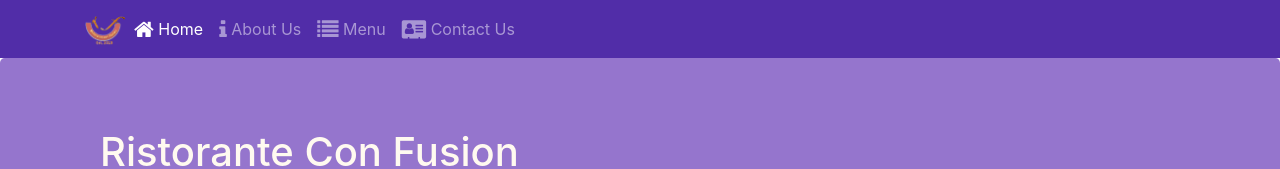
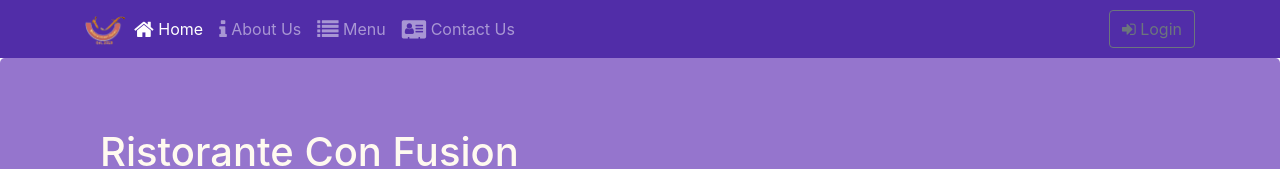
Before and after one commit to AtharvaTawde/react-tutorial, a React (Create React App) app: page /home in a window 1280 px wide. Shown: the top 169 px of the page. Built offline with nearby package versions, Linux system fonts and the light colour scheme.

Commit message:
Uncontrolled Form

```diff
--- a/src/components/HeaderComponent.js
+++ b/src/components/HeaderComponent.js
@@ -1,6 +1,6 @@
 import React, { Component } from 'react';
 import { NavLink } from 'react-router-dom';
-import { Jumbotron, Nav, Navbar, NavbarBrand, NavbarToggler, NavItem, Collapse } from 'reactstrap';
+import { Jumbotron, Nav, Navbar, NavbarBrand, NavbarToggler, NavItem, Collapse, Button, Modal, ModalHeader, ModalBody, Form, FormGroup, Label, Input } from 'reactstrap';
 
 class Header extends Component {
 
@@ -8,12 +8,24 @@
 		super(props);
 		this.state = {
 			isNavOpen: false,
+			isModalOpen: false,
 		};
 		this.toggleNav = this.toggleNav.bind(this); // point this variable to method below
+		this.toggleModal = this.toggleModal.bind(this); // point this variable to method below
+		this.handleLogin = this.handleLogin.bind(this); // point this variable to method below
 	}
 
 	toggleNav() {
 		this.setState({ isNavOpen: !this.state.isNavOpen });
+	}
+
+	toggleModal() {
+		this.setState({ isModalOpen: !this.state.isModalOpen });
+	}
+
+	handleLogin(e) {
+		this.toggleModal();
+		alert("Username: " + this.username.value + " Password: " + this.password.value + " Remember Me: " + this.remember.checked);
 	}
 
 	render() {
@@ -48,6 +60,13 @@
 								</NavLink>
 								</NavItem>
 							</Nav>
+							<Nav className="ml-auto" navbar>
+								<NavItem>
+									<Button outline onClick={this.toggleModal}>
+										<span className="fa fa-sign-in"></span> Login
+									</Button>
+								</NavItem>
+							</Nav>
 						</Collapse>
 					</div>
 				</Navbar>
@@ -61,6 +80,28 @@
 						</div>
 					</div>
 				</Jumbotron>
+				<Modal isOpen={this.state.isModalOpen} toggle={this.toggleModal}>
+					<ModalHeader toggle={this.toggleModal}>Login</ModalHeader>
+					<ModalBody>
+						<Form onSubmit={this.handleLogin}>
+							<FormGroup>
+								<Label htmlFor="username">Username</Label>
+								<Input type="text" id="username" name="username" innerRef={(input) => this.username = input} />
+							</FormGroup>
+							<FormGroup>
+								<Label htmlFor="password">Password</Label>
+								<Input type="password" id="password" name="password" innerRef={(input) => this.password = input} />
+							</FormGroup>
+							<FormGroup check>
+								<Label check>
+									<Input type="checkbox" name="remember" innerRef={(input) => this.remember = input} />
+									Remember Me
+								</Label>
+							</FormGroup>
+							<Button type="submit" value="submit" className="bg-primary">Login</Button>
+						</Form>
+					</ModalBody>
+				</Modal>
 			</React.Fragment>
 		);
 	}
```
